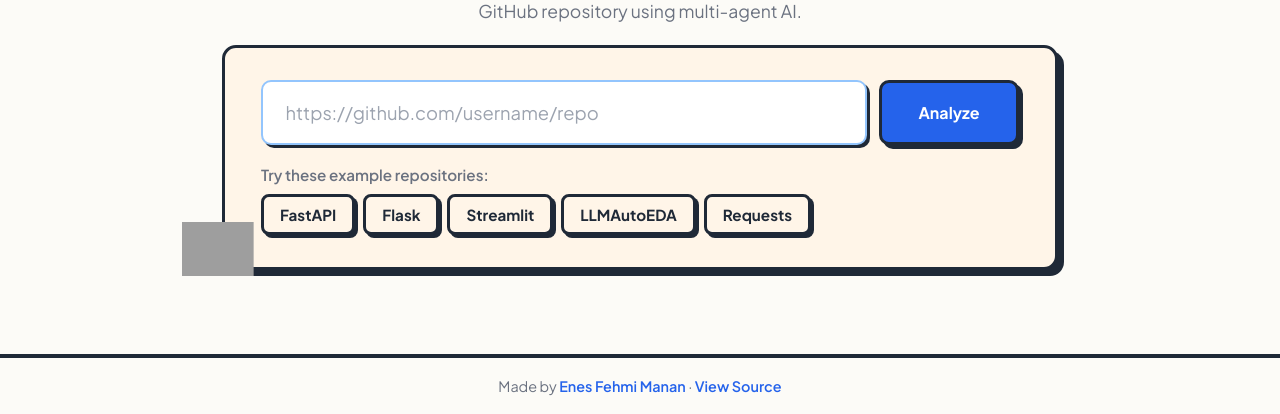
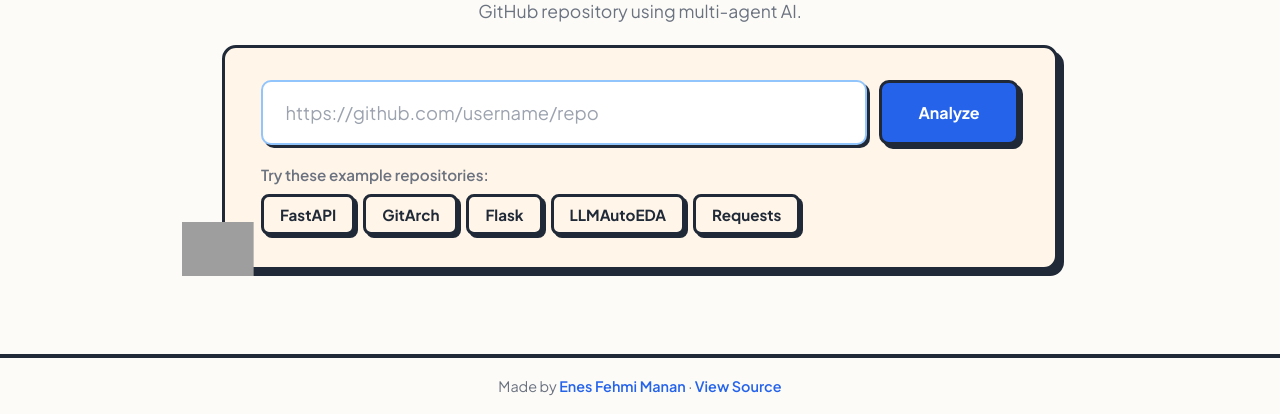
Before and after one commit to enesmanan/GitArch, a FastAPI app: page / in a window 1280 px wide. Shown: the part 386-800 px from the top of the page. Run offline with FastAPI, Linux system fonts and the light colour scheme; grey boxes are pictures that could not be loaded.

Commit message:
update sample repo

```diff
--- a/templates/index.html
+++ b/templates/index.html
@@ -379,8 +379,8 @@
                 <p>Try these example repositories:</p>
                 <div class="example-btns">
                     <button onclick="setUrl('https://github.com/tiangolo/fastapi')">FastAPI</button>
+                    <button onclick="setUrl('https://github.com/enesmanan/GitArch')">GitArch</button>
                     <button onclick="setUrl('https://github.com/pallets/flask')">Flask</button>
-                    <button onclick="setUrl('https://github.com/streamlit/streamlit')">Streamlit</button>
                     <button onclick="setUrl('https://github.com/enesmanan/LLMAutoEDA')">LLMAutoEDA</button>
                     <button onclick="setUrl('https://github.com/psf/requests')">Requests</button>
                 </div>
```
